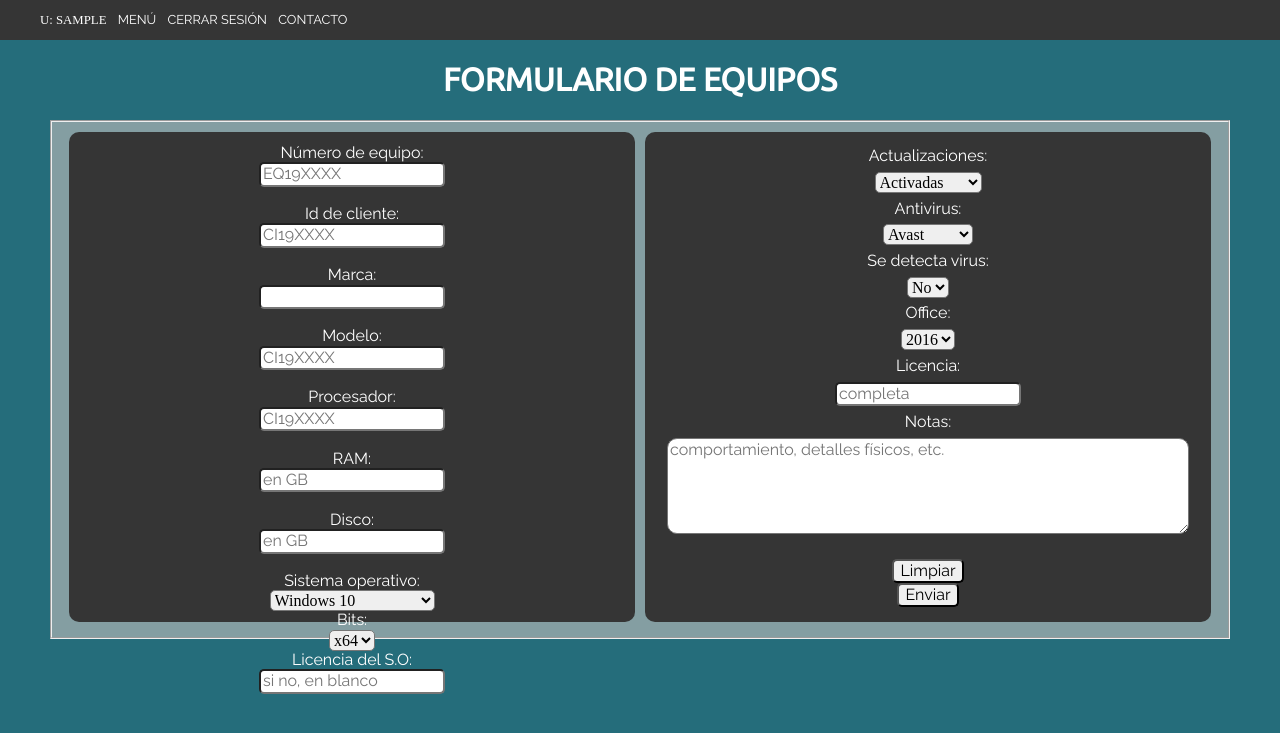
After one commit to TecAbel/SASI, a PHP site: page /nav/frmEquipos.php in a window 1280 px wide. The commit adds this page. Shown: the top 733 px of the page. Run offline with PHP 8.4, Linux system fonts and the light colour scheme; the visitor is signed in with stand-in values (Sample User, id 1); some libraries are stand-ins or nearby versions.

Commit message:
formulario de equipos, problema con botones

```diff
--- a/css/frmClientes.css
+++ b/css/frmClientes.css
@@ -4,17 +4,12 @@ section.registros{
     padding-top: 40px;
 }
 
-textarea{
-	width: 95%;
+span.botones{
+	display: block;
 	margin: auto;
-	border-radius: 10px;
-	height: 90px;
-}
-
-.botones{
-	margin: auto;
+	display: inline;
 }
 
 fieldset{
-	height: 400px;
+	height: 500px;
 }
--- a/css/general.css
+++ b/css/general.css
@@ -32,3 +32,10 @@ fieldset label, fieldset input, fieldset button, fieldset select{
 fieldset input.limpiar, fieldset input.enviar{
     display: inline;
 }
+
+textarea{
+    width: 95%;
+    margin: auto;
+    border-radius: 10px;
+    height: 90px;
+}
--- /dev/null
+++ b/nav/frmEquipos.php
@@ -0,0 +1,128 @@
+<?php
+	session_start();
+	$varsesion = $_SESSION['usuario'];
+
+    if($varsesion == null || $varsesion == ''){
+        echo "no ha iniciado sesion";
+        //die(); //mata la aplicacion
+        header('Location: index.php');
+    }
+    else{
+        $estado = $varsesion;
+    }
+ ?>
+ <!DOCTYPE html>
+ <html>
+ <head>
+ 	<meta charset="UTF-8">
+    <meta name="viewport" content="width=device-width, initial-scale=1.0">
+    <meta http-equiv="X-UA-Compatible" content="ie=edge">
+    <link rel="stylesheet" href="../css/normalize.css">
+    <link rel="stylesheet" href="../css/general.css">
+    <link href="https://fonts.googleapis.com/css?family=Raleway|Ubuntu" rel="stylesheet">
+    <link href="https://fonts.googleapis.com/css?family=Anton" rel="stylesheet">
+    <link rel="stylesheet" href="../css/frmClientes.css">
+    <link rel="stylesheet" href="../css/estiloheader.css">
+    <link rel="stylesheet" href="../css/menu.css">
+ 	<title>SASI | Registro equipos</title>
+ </head>
+ <body>
+ 	<header>
+        <nav class="estado">
+            <ul>
+                <li class="msgEstado"><?php echo "U: $estado"; ?></li>
+                <span><li><a href="menu.php">Menú</a></li></span>
+                <span><li><a href="../back/cerrarSesion.php">Cerrar sesión</a></li></span>
+                <span><li><a href="">Contacto</a></li></span>
+            </ul>
+        </nav>
+    </header>
+    <section class="registros">
+    	<h1>Formulario de Equipos</h1>
+    	<form method="POST">
+    		<fieldset>
+	    		<div class="contenedorPrincipal">
+	    			<div class="contenedor izq">
+	    				<label for="num_eq">Número de equipo: </label>
+	    				<input type="text" name="num_eq" id="num_eq" placeholder="EQ19XXXX" required>
+	    				<br>
+	    				<label for="cliente">Id de cliente: </label>
+	    				<input type="text" name="cliente" id="cliente" placeholder="CI19XXXX" required>
+	    				<br>
+	    				<label for="marca">Marca: </label>
+	    				<input type="text" name="marca" id="marca" required>
+	    				<br>
+	    				<label for="modelo">Modelo: </label>
+	    				<input type="text" name="modelo" id="modelo" placeholder="CI19XXXX" required>
+	    				<br>
+	    				<label for="procesador">Procesador: </label>
+	    				<input type="text" id="procesador" placeholder="CI19XXXX" name="procesador" required>
+	    				<br>
+	    				<label for="ram">RAM: </label>
+	    				<input type="number" max="16" name="ram" id="ram" placeholder="en GB" required>
+	    				<br>
+	    				<label for="disco">Disco: </label>
+	    				<input type="number" max="2048" id="disco" placeholder="en GB" name="disco" required>
+	    				<br>
+	    				<label >Sistema operativo: </label>
+	    				<select name="so">
+	    					<option>Windows 10</option>
+	    					<option>Windows 8</option>
+	    					<option>Windows 7</option>
+	    					<option>Windows Vista</option>
+	    					<option>Windows XP</option>
+	    					<option>Windows Server 2016</option>
+	    					<option>Windows Server 2012</option>
+	    					<option>Windows Server 2008</option>
+	    				</select>
+	    				<label id="bits">Bits: </label>
+	    				<select>
+	    					<option>x64</option>
+	    					<option>x86</option>
+	    				</select>
+	    				<label for="lic_so">Licencia del S.O:</label>
+	    				<input type="text" id="lic_so" placeholder="si no, en blanco" name="lic_so">
+	    			</div>
+	    			<div class="contenedor">
+	    				<label >Actualizaciones: </label>
+	    				<select name="updates">
+	    					<option>Activadas</option>
+	    					<option>Desactivadas</option>
+	    				</select>
+	    				<label >Antivirus: </label>
+	    				<select name="antivirus">
+	    					<option>Avast</option>
+	    					<option>AVG</option>
+	    					<option>SNET</option>
+	    					<option>Kaspersky</option>
+	    					<option>Otro</option>
+	    				</select>
+	    				<label>Se detecta virus:</label>
+	    				<select name="virus">
+	    					<option>No</option>
+	    					<option>Sí</option>
+	    				</select>
+	    				<label>Office:</label>
+	    				<select name="office">
+	    					<option>2016</option>
+	    					<option>365</option>
+	    					<option>2013</option>
+	    					<option>2010</option>
+	    					<option>2007</option>
+	    				</select>
+	    				<label for="licencia">Licencia: </label>
+	    				<input type="text" name="licencia" placeholder="completa">
+	    				<label for="notas">Notas:</label>
+	    				<textarea id="notas" name="notas" placeholder="comportamiento, detalles físicos, etc."></textarea>
+	    				<br>
+	    				<span class="botones">
+	    					<input type="reset" name="reset" value="Limpiar">
+	    					<input type="submit" name="enviar" value="Enviar">
+	    				</span>
+	    			</div>
+	    		</div>
+    		</fieldset>
+    	</form>
+    </section>
+ </body>
+ </html>
--- a/nav/menu.php
+++ b/nav/menu.php
@@ -45,7 +45,7 @@
                         <a href="frmClientes.php" id="clientes">Registro de <br> clientes</a>
                     </div>
                     <div class="tecnicos">
-                        <a href="frmTecnicos.php">Registro de <br>equipos</a>
+                        <a href="frmEquipos.php">Registro de <br>equipos</a>
                     </div>
                 </div>
                 <div class="contenedor">
```
